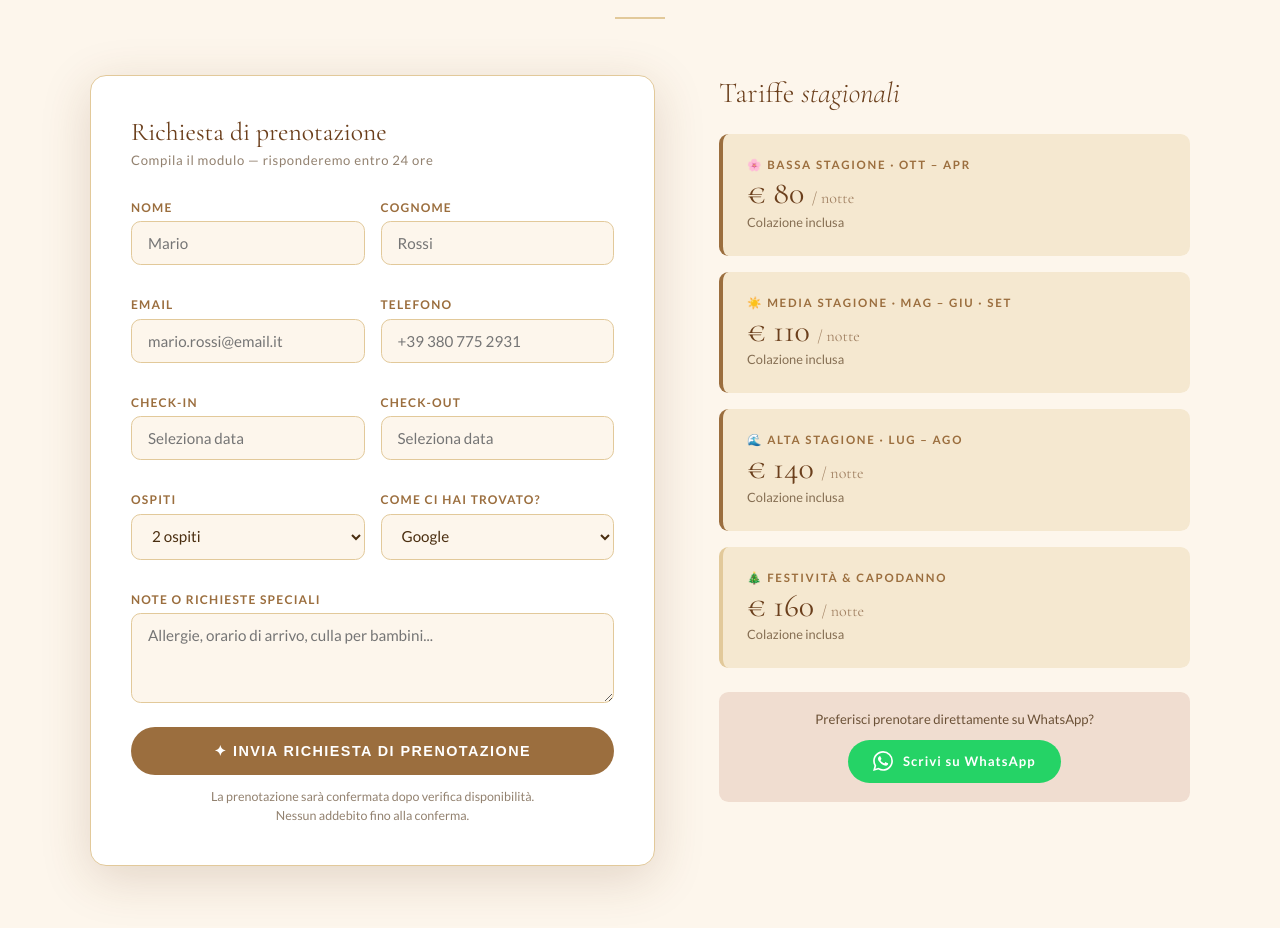
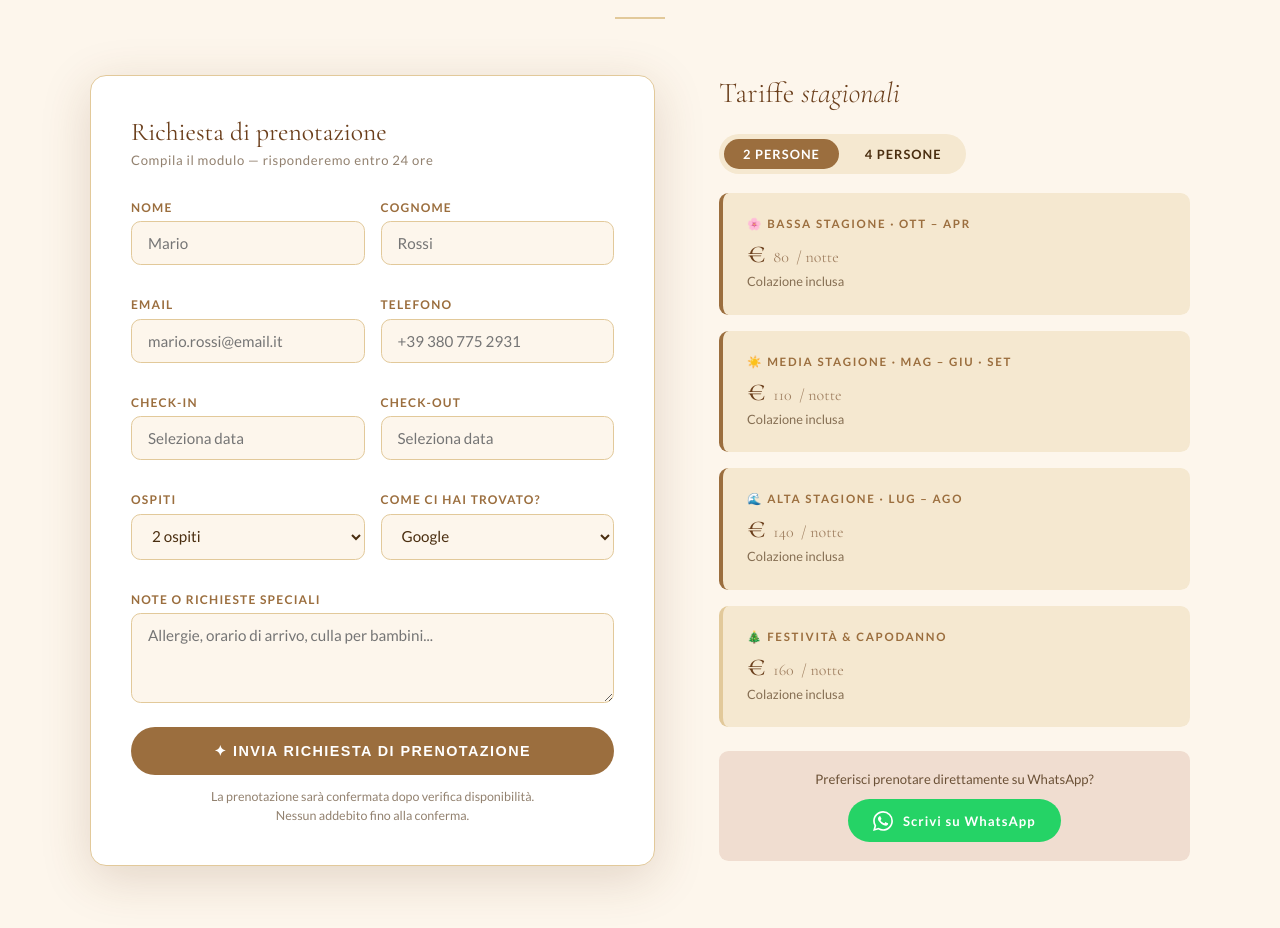
Before and after one commit to peppebianco/dimora-stella, a plain HTML site: page index.html in a window 1280 px wide. Shown: the part 4420-5348 px from the top of the page. Drawn offline with nearby package versions, Linux system fonts and the light colour scheme; no server answers.

Commit message:
Toggle 2/4 persone: prezzi raddoppiano al click, select ospiti fino a 4

```diff
--- a/index.html
+++ b/index.html
@@ -578,6 +578,33 @@
 
   /* Prezzi info */
   .booking-info { }
+  .guests-toggle {
+    display:flex;
+    gap:.4rem;
+    margin-bottom:1.2rem;
+    background:var(--crema);
+    border-radius:3rem;
+    padding:.3rem;
+    width:fit-content;
+  }
+  .gtoggle-btn {
+    border:none;
+    background:transparent;
+    padding:.45rem 1.2rem;
+    border-radius:3rem;
+    font-family:'Lato',sans-serif;
+    font-size:.8rem;
+    font-weight:700;
+    letter-spacing:.08em;
+    text-transform:uppercase;
+    color:var(--testo);
+    cursor:pointer;
+    transition:.2s;
+  }
+  .gtoggle-btn.active {
+    background:var(--caffe);
+    color:#fff;
+  }
   .booking-info .bi-title {
     font-family:'Cormorant Garamond',serif;
     font-size:1.8rem;
@@ -1295,6 +1322,8 @@
               <select id="ospiti">
                 <option value="1">1 ospite</option>
                 <option value="2" selected>2 ospiti</option>
+                <option value="3">3 ospiti</option>
+                <option value="4">4 ospiti</option>
               </select>
             </div>
             <div class="form-group">
@@ -1323,28 +1352,33 @@
       <div class="booking-info">
         <h3 class="bi-title">Tariffe <em>stagionali</em></h3>
 
+        <div class="guests-toggle">
+          <button class="gtoggle-btn active" onclick="setGuests(2,this)">2 persone</button>
+          <button class="gtoggle-btn" onclick="setGuests(4,this)">4 persone</button>
+        </div>
+
         <div class="price-card">
           <div class="pc-stagione">🌸 Bassa stagione · Ott – Apr</div>
-          <div class="pc-prezzo">€ 80 <span>/ notte</span></div>
-          <div class="pc-note">Colazione inclusa </div>
+          <div class="pc-prezzo">€ <span class="pc-val" data-base="80">80</span> <span>/ notte</span></div>
+          <div class="pc-note">Colazione inclusa</div>
         </div>
 
         <div class="price-card">
           <div class="pc-stagione">☀️ Media stagione · Mag – Giu · Set</div>
-          <div class="pc-prezzo">€ 110 <span>/ notte</span></div>
-          <div class="pc-note">Colazione inclusa </div>
+          <div class="pc-prezzo">€ <span class="pc-val" data-base="110">110</span> <span>/ notte</span></div>
+          <div class="pc-note">Colazione inclusa</div>
         </div>
 
         <div class="price-card">
           <div class="pc-stagione">🌊 Alta stagione · Lug – Ago</div>
-          <div class="pc-prezzo">€ 140 <span>/ notte</span></div>
-          <div class="pc-note">Colazione inclusa </div>
+          <div class="pc-prezzo">€ <span class="pc-val" data-base="140">140</span> <span>/ notte</span></div>
+          <div class="pc-note">Colazione inclusa</div>
         </div>
 
         <div class="price-card" style="border-left-color:var(--tufo);">
           <div class="pc-stagione">🎄 Festività & Capodanno</div>
-          <div class="pc-prezzo">€ 160 <span>/ notte</span></div>
-          <div class="pc-note">Colazione inclusa </div>
+          <div class="pc-prezzo">€ <span class="pc-val" data-base="160">160</span> <span>/ notte</span></div>
+          <div class="pc-note">Colazione inclusa</div>
         </div>
 
         <div class="booking-contact-alt">
@@ -1675,6 +1709,16 @@ function loadDisabledDates() {
 }
 
 
+/* ── TOGGLE OSPITI / PREZZI ──────────────────────────────────── */
+function setGuests(n, btn) {
+  document.querySelectorAll('.gtoggle-btn').forEach(b => b.classList.remove('active'));
+  btn.classList.add('active');
+  const mult = n === 4 ? 2 : 1;
+  document.querySelectorAll('.pc-val').forEach(el => {
+    el.textContent = el.dataset.base * mult;
+  });
+}
+
 /* ── SMOOTH SCROLL OFFSET ────────────────────────────────────── */
 document.querySelectorAll('a[href^="#"]').forEach(a => {
   a.addEventListener('click', function(e) {
```
